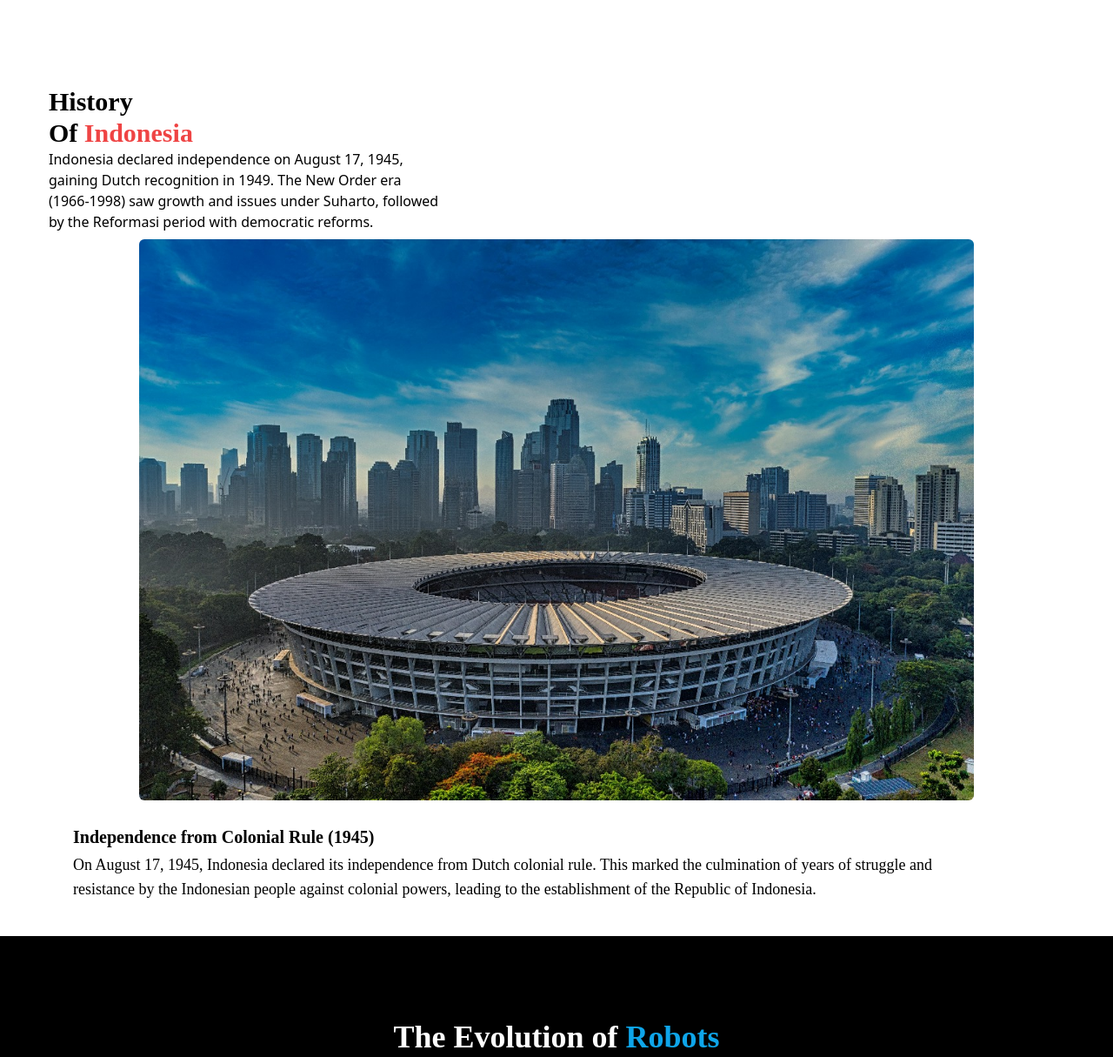
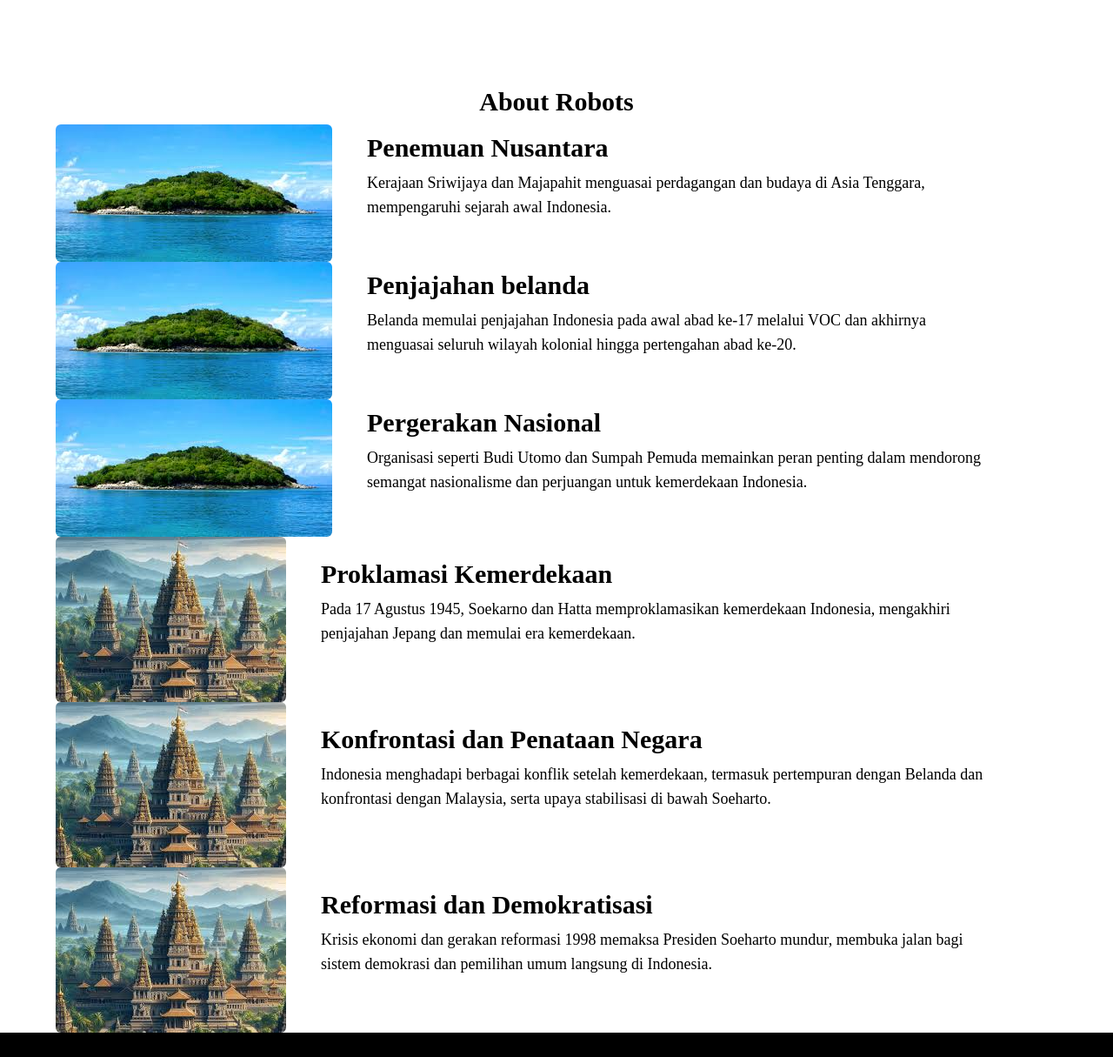
Before and after one commit to RAFIPULPIS/NKRI, a website with bundled scripts: page index.html in a window 1280 px wide. Shown: the part 797-2012 px from the top of the page at 87% size. Built offline with nearby package versions, Linux system fonts and the light colour scheme; grey boxes are pictures that could not be loaded; files whose address does not match are found by name.

Commit message:
first commit

```diff
--- a/index.html
+++ b/index.html
@@ -110,35 +110,176 @@
 
   <!-- Second Page -->
   <section id="about">
-    <div class="min-h-screen">
-      <div class="max-w-screen-xl">
-        <div class="max-w-lg pt-16 pb-8 px-6 sm:px-0 sm:pl-14 md:pt-24 lg:pb-2">
-          <h2 class="text-black font-poppins text-3xl font-semibold lg:text-3xl">
-            History <br>Of <span class="text-red-500 font-bold">Indonesia</span>
+    <div class="max-h-screen">
+      <div class="mx-auto max-w-screen-xl">
+        <div class="mx-auto max-w-lg text-center pt-16 px-6 md:pt-24 lg:pb-2">
+          <h2
+            class="text-black font-poppins text-2xl font-semibold lg:text-3xl"
+          >
+            About Robots
           </h2>
-          <p>
-
-            Indonesia declared independence on August 17, 1945, gaining Dutch recognition in 1949. The New Order era
-            (1966-1998) saw growth and issues under Suharto, followed by the Reformasi period with democratic reforms.
-          </p>
         </div>
       </div>
-      <div class="flex justify-center items-center md:flex-row md:px-10 md:gap-x-6 lg:gap-x-10 xl:px-16">
+      <div
+        class="flex flex-col items-center md:flex-row md:px-10 md:gap-x-6 lg:gap-x-10 xl:px-16 "
+      >
+        <img
+          src="assets/images/images (16).jpeg"
+          class="bg-cover w-56 h-56 md:w-64 md:h-64 lg:w-64 lg:h-64 rounded-md"
+          alt=""
+        />
         <div class="space-y-2">
-          <div class="flex justify-center">
-            <img src="assets/images/gbk.jpg" class="bg-cover rounded-md h-62 w-80 sm:w-10/12 md:w-60 md:h-60 " alt="" />
+          <div>
+            <h2
+              class="text-black font-poppins text-center text-base font-semibold md:text-xl md:text-start lg:text-3xl"
+            >
+              Penemuan Nusantara
+            </h2>
           </div>
-          <div class="space-y-1 pt-5 sm:pl-9 md:px-0 md:pl-12 xl:pr-20 ">
-            <h2 class="font-poppins pl-5 font-semibold text-xl">Independence from Colonial Rule (1945)</h2>
+          <div>
             <p
-              class="text-black font-poppins text-sm px-5 pb-10 sm:text-base md:text-start md:text-base lg:text-base xl:text-lg">
-              On August 17, 1945, Indonesia declared its independence from Dutch colonial rule. This marked the
-              culmination of years of struggle and resistance by the Indonesian people against colonial powers, leading
-              to the establishment of the Republic of Indonesia.
+              class="text-black font-poppins text-center text-sm px-3 pb-10 md:px-0 md:text-start md:text-base lg:text-base xl:pr-20 xl:text-lg"
+            >
+            Kerajaan Sriwijaya dan Majapahit menguasai perdagangan dan budaya di Asia Tenggara, mempengaruhi sejarah awal Indonesia.
+
             </p>
           </div>
         </div>
       </div>
+      <div
+        class="flex flex-col items-center md:flex-row md:px-10 md:gap-x-6 lg:gap-x-10 xl:px-16 "
+      >
+        <img
+          src="assets/images/images (16).jpeg"
+          class="bg-cover w-56 h-56 md:w-64 md:h-64 lg:w-52 lg:h-52 rounded-md"
+          alt=""
+        />
+        <div class="space-y-2">
+          <div>
+            <h2
+              class="text-black font-poppins text-center text-base font-semibold md:text-xl md:text-start lg:text-3xl"
+            >
+              Penjajahan belanda
+            </h2>
+          </div>
+          <div>
+            <p
+              class="text-black font-poppins text-center text-sm px-3 pb-10 md:px-0 md:text-start md:text-base lg:text-base xl:pr-20 xl:text-lg"
+            >
+            Belanda memulai penjajahan Indonesia pada awal abad ke-17 melalui VOC dan akhirnya menguasai seluruh wilayah kolonial hingga pertengahan abad ke-20.
+
+            </p>
+          </div>
+        </div>
+      </div>
+  <div
+        class="flex flex-col items-center md:flex-row md:px-10 md:gap-x-6 lg:gap-x-10 xl:px-16 "
+      >
+        <img
+          src="assets/images/images (16).jpeg"
+          class="bg-cover w-56 h-56 md:w-64 md:h-64 lg:w-52 lg:h-52 rounded-md"
+          alt=""
+        />
+        <div class="space-y-2">
+          <div>
+            <h2
+              class="text-black font-poppins text-center text-base font-semibold md:text-xl md:text-start lg:text-3xl"
+            >
+              Pergerakan Nasional
+            </h2>
+          </div>
+          <div>
+            <p
+              class="text-black font-poppins text-center text-sm px-3 pb-10 md:px-0 md:text-start md:text-base lg:text-base xl:pr-20 xl:text-lg"
+            >
+            Organisasi seperti Budi Utomo dan Sumpah Pemuda memainkan peran penting dalam mendorong semangat nasionalisme dan perjuangan untuk kemerdekaan Indonesia.
+
+            </p>
+          </div>
+        </div>
+      </div>
+      <div
+        class="flex flex-col items-center md:flex-row md:px-10 md:gap-x-6 lg:gap-x-10 xl:px-16 "
+      >
+        <img
+          src="assets/images/images (17).jpeg"
+          class="bg-cover w-56 h-56 md:w-64 md:h-64 lg:w-64 rounded-md"
+          alt=""
+        />
+        <div class="space-y-2">
+          <div>
+            <h2
+              class="text-black font-poppins text-center text-base font-semibold md:text-xl md:text-start lg:text-3xl"
+            >
+              Proklamasi Kemerdekaan
+            </h2>
+          </div>
+          <div>
+            <p
+              class="text-black font-poppins text-center text-sm px-3 pb-10 md:px-0 md:text-start md:text-base lg:text-base xl:pr-20 xl:text-lg"
+            >
+            Pada 17 Agustus 1945, Soekarno dan Hatta memproklamasikan kemerdekaan Indonesia, mengakhiri penjajahan Jepang dan memulai era kemerdekaan.
+
+            </p>
+          </div>
+        </div>
+    </div>
+    <div
+        class="flex flex-col items-center md:flex-row md:px-10 md:gap-x-6 lg:gap-x-10 xl:px-16 "
+      >
+        <img
+          src="assets/images/images (17).jpeg"
+          class="bg-cover w-56 h-56 md:w-64 md:h-64 lg:w-64 rounded-md"
+          alt=""
+        />
+        <div class="space-y-2">
+          <div>
+            <h2
+              class="text-black font-poppins text-center text-base font-semibold md:text-xl md:text-start lg:text-3xl"
+            >
+            Konfrontasi dan Penataan Negara
+
+            </h2>
+          </div>
+          <div>
+            <p
+              class="text-black font-poppins text-center text-sm px-3 pb-10 md:px-0 md:text-start md:text-base lg:text-base xl:pr-20 xl:text-lg"
+            >
+            Indonesia menghadapi berbagai konflik setelah kemerdekaan,
+            termasuk pertempuran dengan Belanda dan konfrontasi dengan Malaysia, serta upaya stabilisasi di bawah Soeharto.
+
+
+            </p>
+          </div>
+        </div>
+    </div>
+    <div
+        class="flex flex-col items-center md:flex-row md:px-10 md:gap-x-6 lg:gap-x-10 xl:px-16 "
+      >
+        <img
+          src="assets/images/images (17).jpeg"
+          class="bg-cover w-56 h-56 md:w-64 md:h-64 lg:w-64 rounded-md"
+          alt=""
+        />
+        <div class="space-y-2">
+          <div>
+            <h2
+              class="text-black font-poppins text-center text-base font-semibold md:text-xl md:text-start lg:text-3xl"
+            >
+            Reformasi dan Demokratisasi
+
+
+            </h2>
+          </div>
+          <div>
+            <p
+              class="text-black font-poppins text-center text-sm px-3 pb-10 md:px-0 md:text-start md:text-base lg:text-base xl:pr-20 xl:text-lg"
+            >
+            Krisis ekonomi dan gerakan reformasi 1998 memaksa Presiden Soeharto mundur, membuka jalan bagi sistem demokrasi dan pemilihan umum langsung di Indonesia.
+
+            </p>
+          </div>
+        </div>
     </div>
   </section>
   <!-- End of second page -->
@@ -290,7 +431,7 @@
           <div class="text-center space-y-3">
             <div
               class="box1 bg-gray-900 flex items-center mx-auto shadow-lg p-5 rounded-full w-32 h-32 md:w-40 md:h-40">
-              <img src="asset/img/logo/Tesla_logo.png" class="bg-cover" alt="" />
+              <img src="assets/images/image-removebg-preview (1).png" class="bg-cover" alt="" />
             </div>
             <div class="text-white font-poppins flex flex-col items-center justify-center text-center text-sm">
               <span class="text-lg text-white font-poppins font-semibold">
```
Also changed, not shown: assets/images/1892218445.jpeg (added), assets/images/Pulau-Eksotis-di-Indonesia-Foto-youtube.com_.jpg (added), assets/images/image-removebg-preview (1).png (added), assets/images/image.png (added), assets/images/images (16).jpeg (added), assets/images/images (17).jpeg (added), assets/images/kh-hasyim-asyari_43.jpeg (added), assets/images/terungkap-sejarah-kekejaman-belanda-saat-menjajah-indonesia-2_169.jpeg (added).
